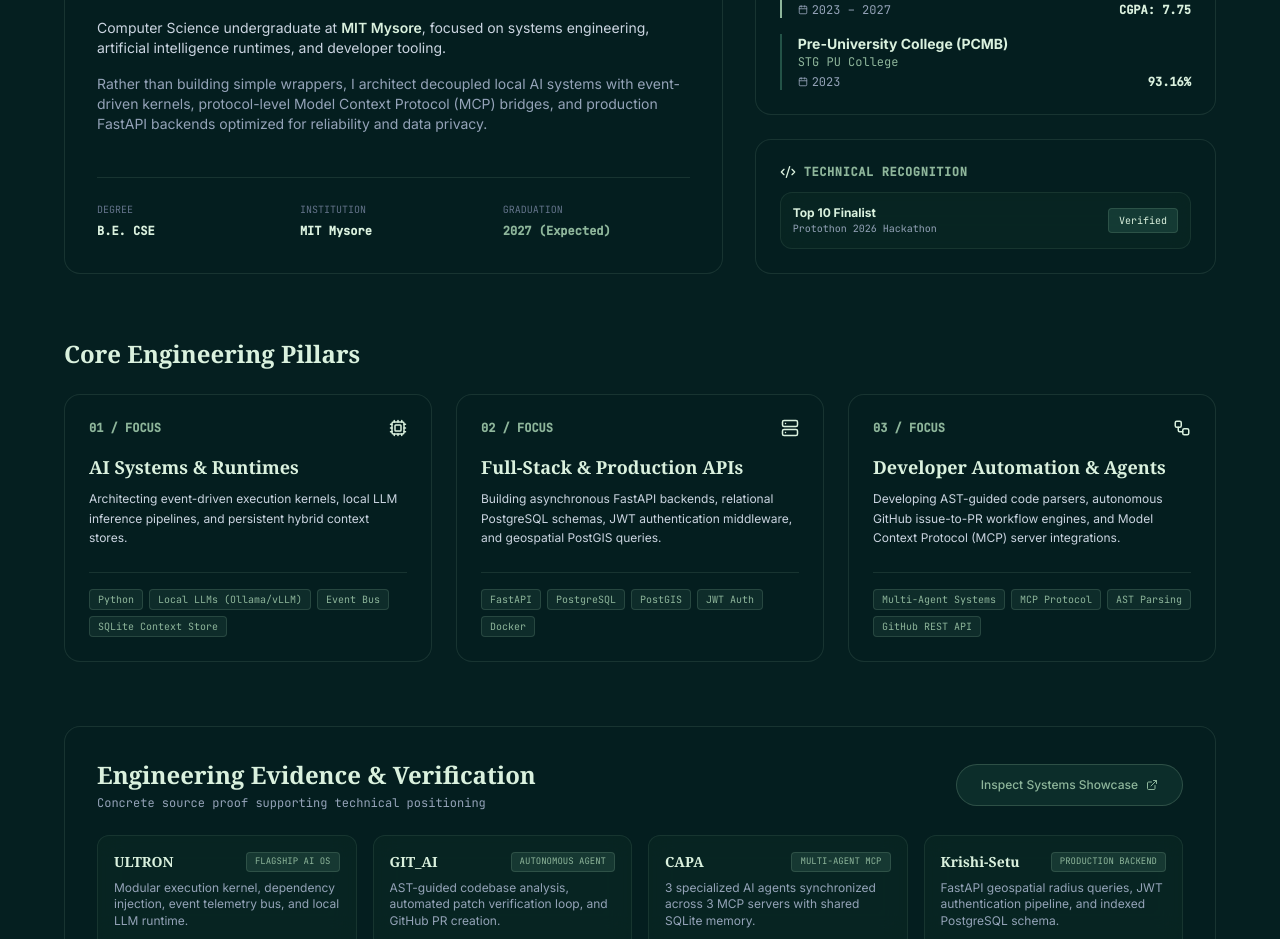
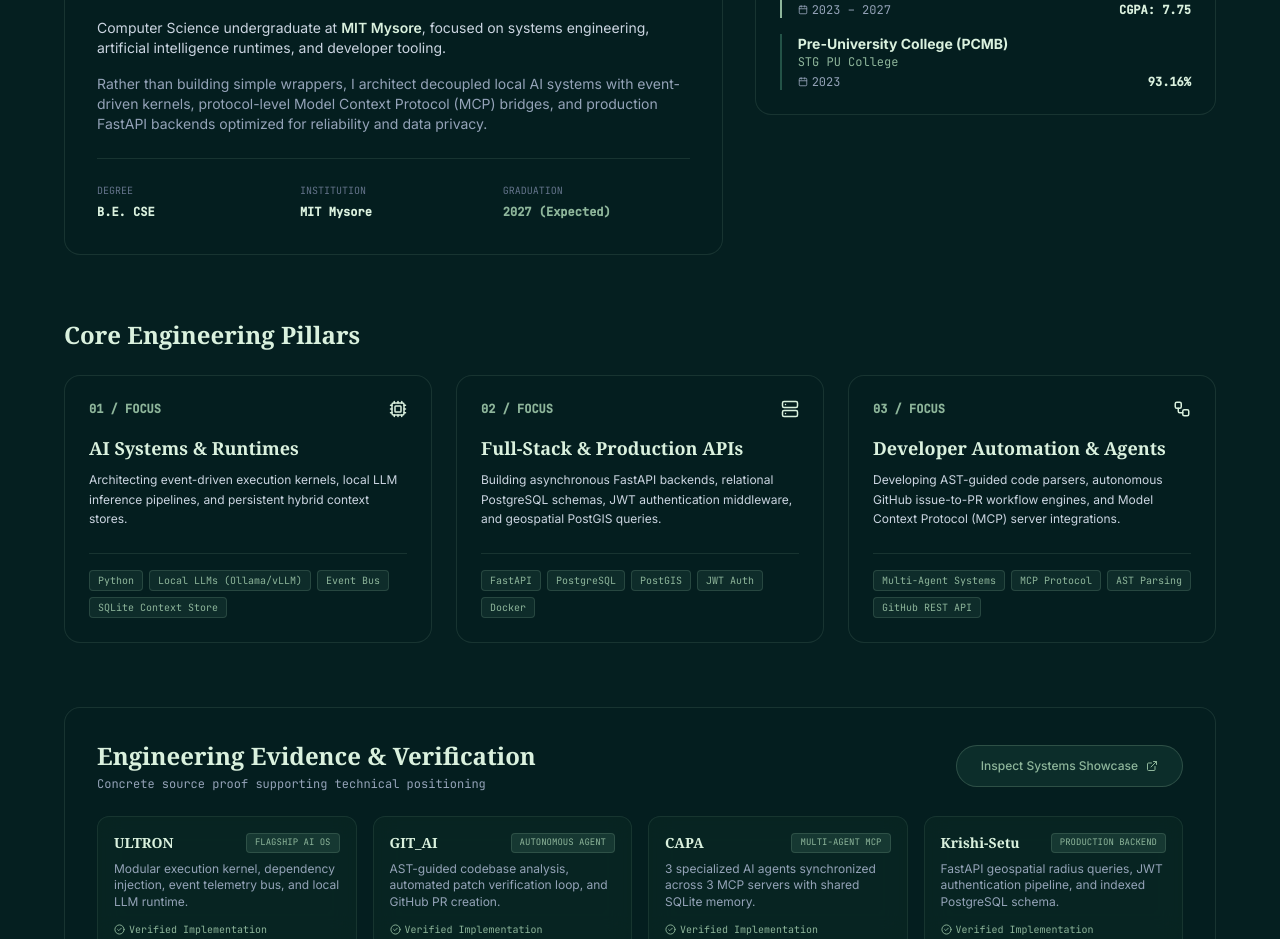
Before and after one commit to sukhithms25/Claude-portfolio, a React (Vite) app: page / in a window 1280 px wide. Shown: the part 1360-2299 px from the top of the page. Built offline with nearby package versions, Linux system fonts and the light colour scheme; a web font is replaced by a local one.

Commit message:
fix(deploy): remove unverified Protothon claim, add GitHub Actions Pages deploy workflow (ORDER 014)

```diff
--- a/src/components/AboutSection.tsx
+++ b/src/components/AboutSection.tsx
@@ -8,7 +8,6 @@ import {
   Workflow,
   CheckCircle2,
   ExternalLink,
-  Code2,
   Mail,
 } from 'lucide-react';
 import { GithubIcon, LinkedinIcon } from './icons';
@@ -202,22 +201,6 @@ export const AboutSection: React.FC = () => {
               </div>
             </div>
 
-            {/* Verified Honor Card */}
-            <div className="rounded-2xl glass-dark border border-[rgba(142,182,155,0.2)] p-6">
-              <h4 className="text-xs font-mono font-bold text-[#8EB69B] uppercase tracking-wider mb-3 flex items-center gap-2">
-                <Code2 size={16} className="text-[#DAF1DE]" />
-                Technical Recognition
-              </h4>
-              <div className="p-3 rounded-xl glass border border-[rgba(142,182,155,0.15)] flex items-center justify-between">
-                <div>
-                  <div className="text-xs font-bold text-[#DAF1DE]">Top 10 Finalist</div>
-                  <div className="text-[10px] font-mono text-slate-400">Protothon 2026 Hackathon</div>
-                </div>
-                <span className="px-2.5 py-1 rounded text-[10px] font-mono bg-[#235347]/50 text-[#DAF1DE] border border-[rgba(142,182,155,0.2)]">
-                  Verified
-                </span>
-              </div>
-            </div>
           </div>
         </div>
 
```
